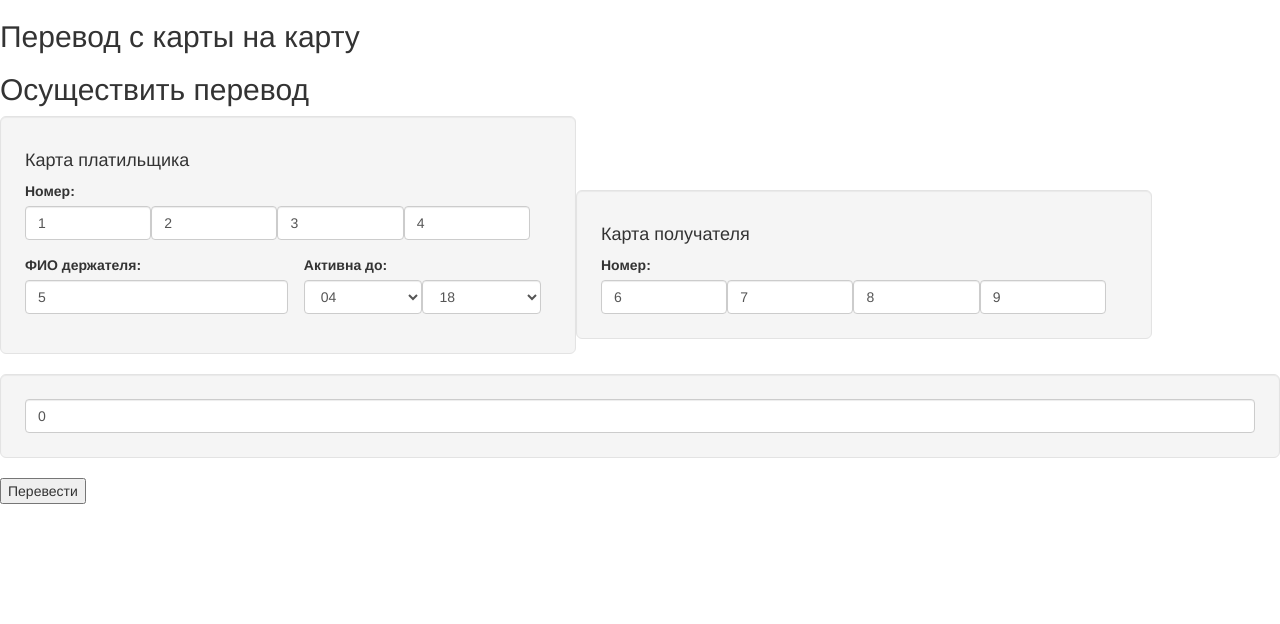
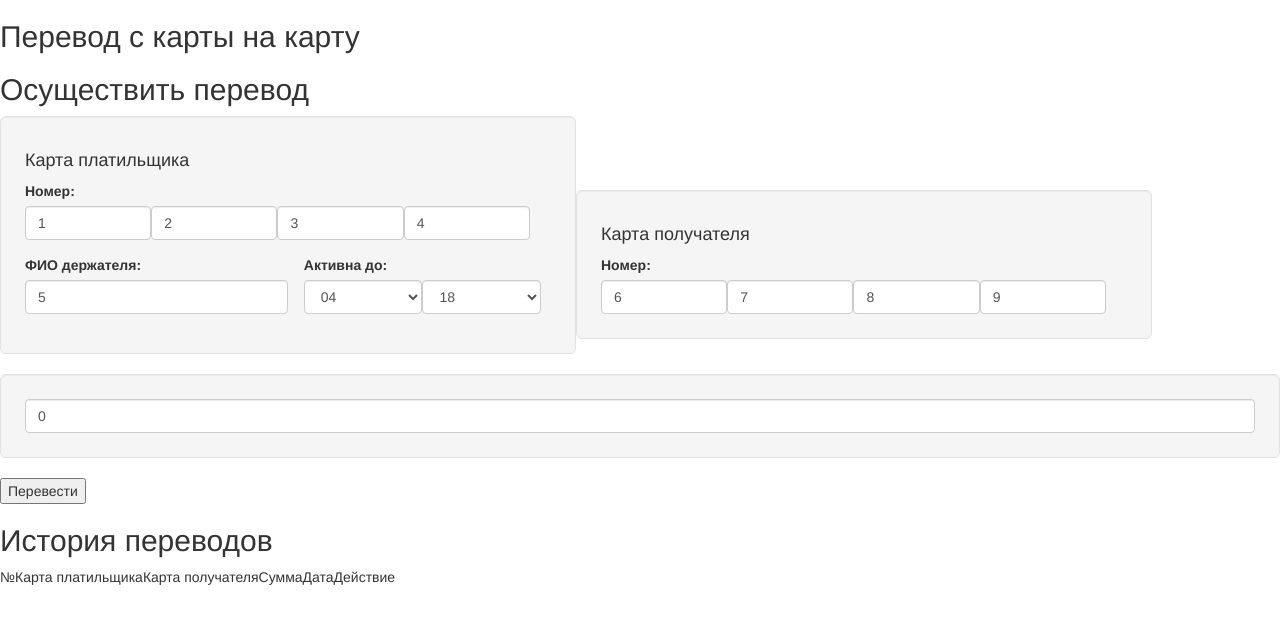
Before and after one commit to Malvik0511/works, an Angular app: page / in a window 1280 px wide. Shown: the top 624 px of the page. Built offline with nearby package versions, Linux system fonts and the light colour scheme.

Commit message:
created test vidget of remittancehistory

```diff
--- a/src/app/app.component.html
+++ b/src/app/app.component.html
@@ -1,2 +1,3 @@
 <h2>Перевод с карты на карту</h2>
 <app-remittance-form></app-remittance-form>
+<app-remittance-history></app-remittance-history>
--- a/src/app/app.module.ts
+++ b/src/app/app.module.ts
@@ -6,11 +6,13 @@ import { ReactiveFormsModule } from '@angular/forms';
 
 import { AppComponent } from './app.component';
 import { RemittanceFormComponent } from './remittance-form/remittance-form.component';
+import { RemittanceHistoryComponent } from './remittance-history/remittance-history.component';
 
 @NgModule({
   declarations: [
     AppComponent,
-    RemittanceFormComponent
+    RemittanceFormComponent,
+    RemittanceHistoryComponent
   ],
   imports: [
     BrowserModule,
--- /dev/null
+++ b/src/app/remittance-history/remittance-history.component.html
@@ -0,0 +1,21 @@
+<h2>
+  История переводов
+</h2>
+<table>
+	<th>
+		<td>№</td>
+		<td>Карта платильщика</td>
+		<td>Карта получателя</td>
+		<td>Сумма</td>
+		<td>Дата</td>
+		<td>Действие</td>
+	<th>
+	<tr>
+		<td></td>
+		<td></td>
+		<td></td>
+		<td></td>
+		<td></td>
+		<td></td>
+	<tr>
+</table>
--- /dev/null
+++ b/src/app/remittance-history/remittance-history.component.ts
@@ -0,0 +1,15 @@
+import { Component, OnInit } from '@angular/core';
+
+@Component({
+  selector: 'app-remittance-history',
+  templateUrl: './remittance-history.component.html',
+  styleUrls: ['./remittance-history.component.css']
+})
+export class RemittanceHistoryComponent implements OnInit {
+
+  constructor() { }
+
+  ngOnInit() {
+  }
+
+}
```
Also changed, not shown: src/app/remittance-history/remittance-history.component.css (added), 1 other file (tests, documents, lock files or other folders).
